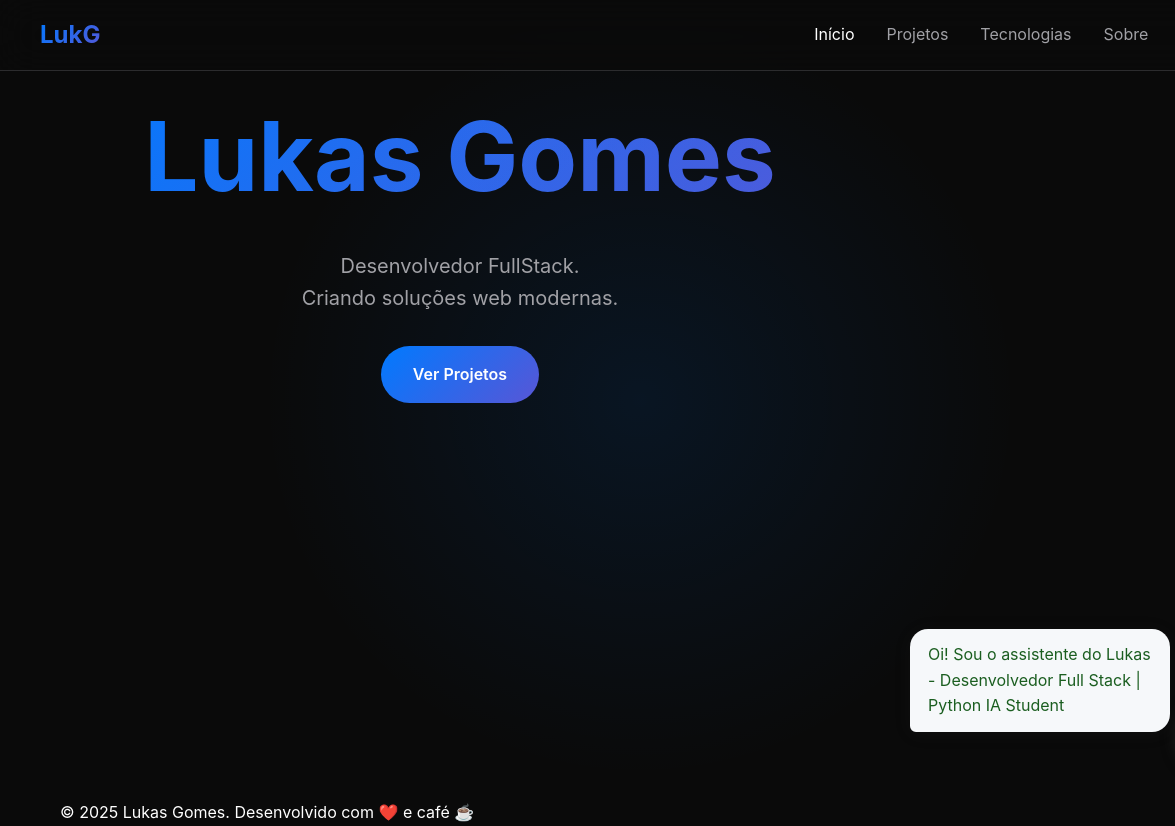
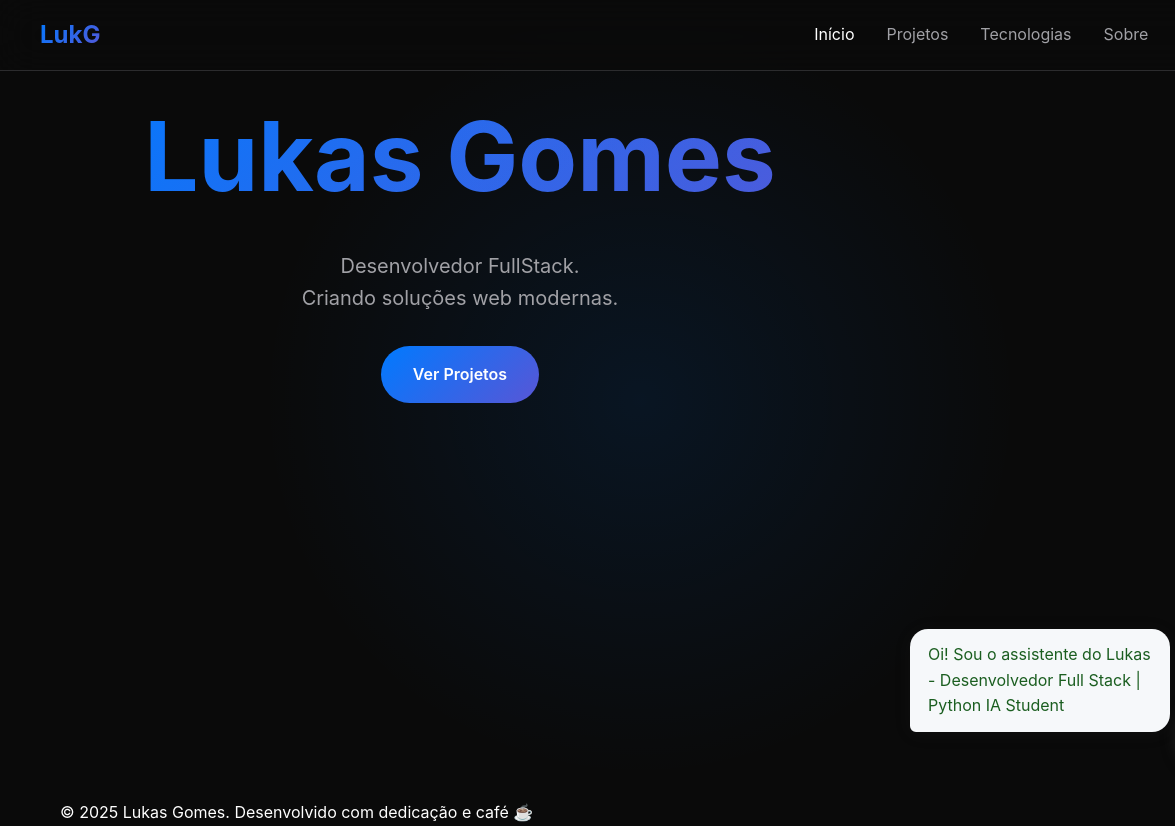
Before and after one commit to lukasdevjobs1/profile-chat, a website: page index.html in a window 1280 px wide. Shown: the full height of the page, 0-1175 px from the left. Drawn offline with Linux system fonts and the light colour scheme.

Commit message:
Update index.html

```diff
--- a/index.html
+++ b/index.html
@@ -149,7 +149,7 @@
     <!-- Footer -->
     <footer class="footer">
         <div class="container">
-            <p>&copy; 2025 Lukas Gomes. Desenvolvido com ❤️ e café ☕</p>
+            <p>&copy; 2025 Lukas Gomes. Desenvolvido com dedicação e café ☕</p>
         </div>
     </footer>
 
```
